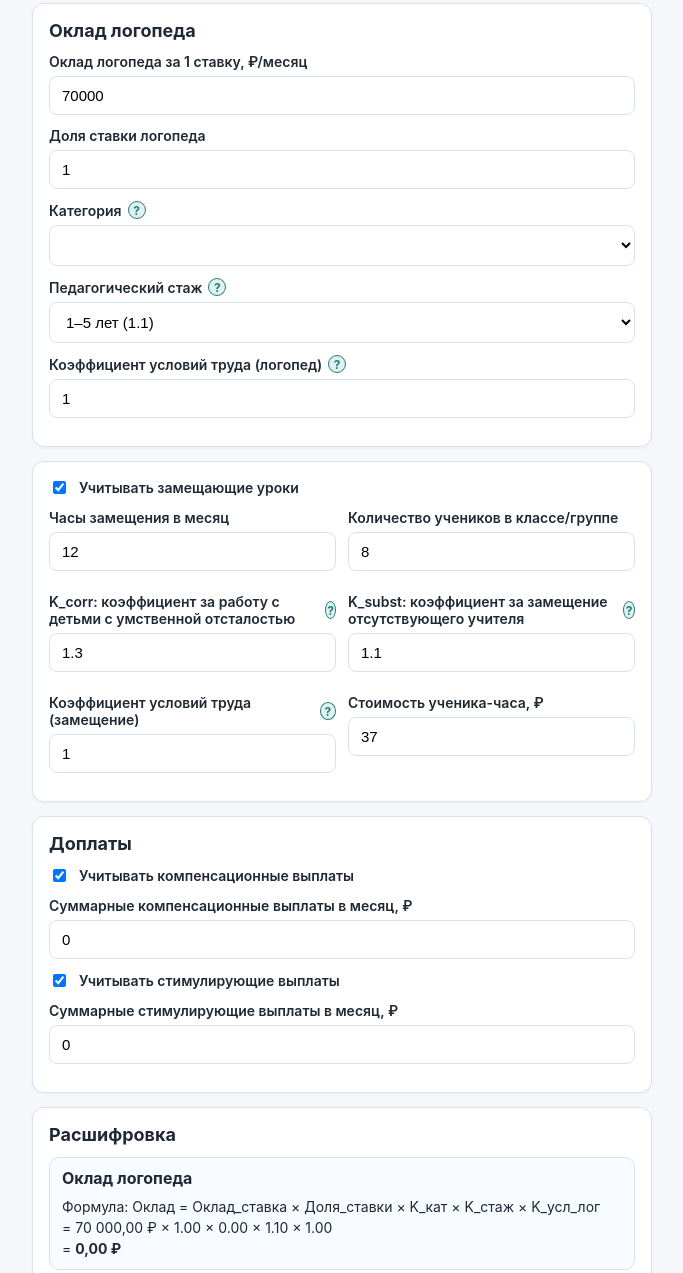
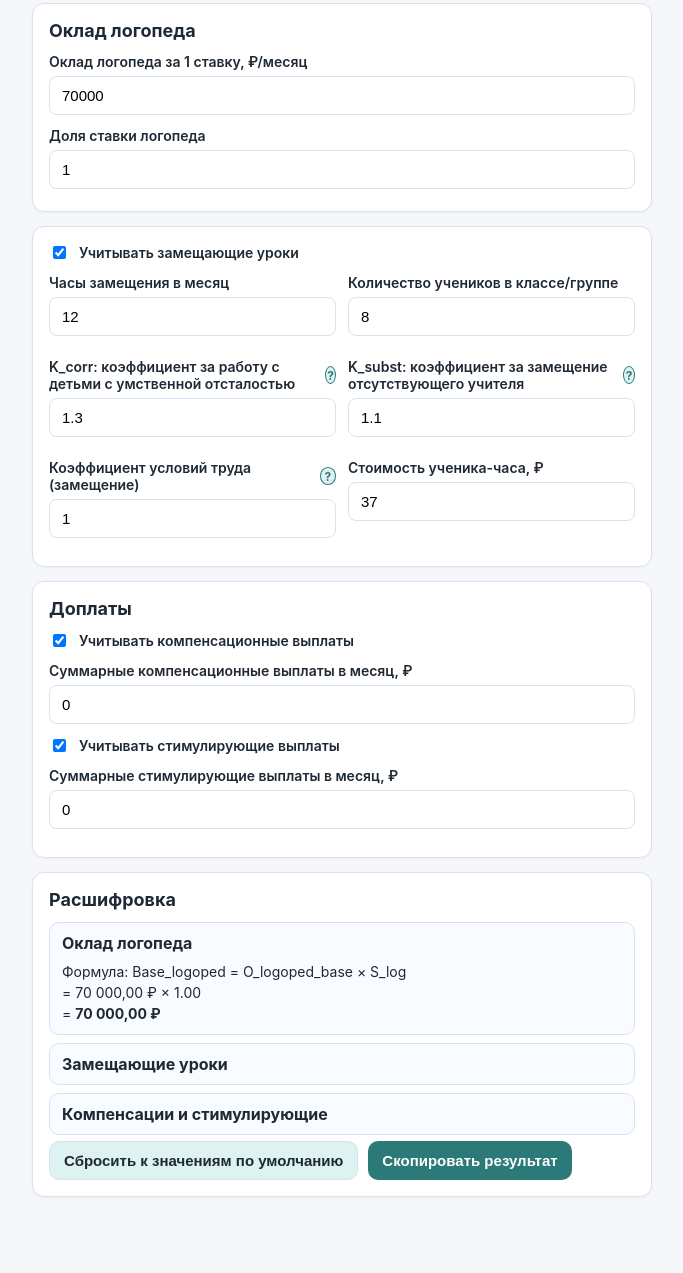
Before and after one commit to d1249/speech_therapist_salary_calc, a plain HTML site: page index.html in a window 1280 px wide. Shown: the part 799-2072 px from the top of the page, without its empty margins (298-981 px from the left). After the commit the page ends 2026 px from the top, so only its background shows below. Drawn offline with Linux system fonts and the light colour scheme.

Commit message:
Update base salary formula and warning

```diff
--- a/index.html
+++ b/index.html
@@ -221,6 +221,12 @@
       font-size: 14px;
     }
 
+    .warning-text {
+      color: var(--danger);
+      font-size: 14px;
+      margin-top: -6px;
+    }
+
     .flex-row {
       display: flex;
       align-items: center;
@@ -281,31 +287,9 @@
       </div>
       <div class="field">
         <label for="logoped_share">Доля ставки логопеда</label>
-        <input id="logoped_share" type="number" min="0" max="2" step="0.1">
+        <input id="logoped_share" type="number" min="0" max="1" step="0.25">
       </div>
-      <div class="field">
-        <label for="k_cat">Категория <span class="info" tabindex="0" data-tooltip="Категория педагога: без категории, первая или высшая. Коэффициент повышает оклад.">?</span></label>
-        <select id="k_cat">
-          <option value="1.0">Без категории (1.0)</option>
-          <option value="1.1">Первая категория (1.1)</option>
-          <option value="1.25">Высшая категория (1.25)</option>
-        </select>
-      </div>
-      <div class="field">
-        <label for="k_staj">Педагогический стаж <span class="info" tabindex="0" data-tooltip="Коэффициент стажа: рост с опытом. Диапазон 1.0–1.5.">?</span></label>
-        <select id="k_staj">
-          <option value="1.0">&lt; 1 года (1.0)</option>
-          <option value="1.1">1–5 лет (1.1)</option>
-          <option value="1.2">5–10 лет (1.2)</option>
-          <option value="1.3">10–15 лет (1.3)</option>
-          <option value="1.4">15–20 лет (1.4)</option>
-          <option value="1.5">20+ лет (1.5)</option>
-        </select>
-      </div>
-      <div class="field">
-        <label for="k_usl_log">Коэффициент условий труда (логопед) <span class="info" tabindex="0" data-tooltip="Учитывает особые условия труда. Обычно 1.0–1.3.">?</span></label>
-        <input id="k_usl_log" type="number" min="0" step="0.05">
-      </div>
+      <div id="mrot_warning" class="warning-text" aria-live="polite"></div>
     </section>
 
     <section>
@@ -393,9 +377,6 @@
       months_year: 12,
       t_logoped: 70000,
       logoped_share: 1.0,
-      k_cat: 1.0,
-      k_staj: 1.1,
-      k_usl_log: 1.0,
       use_substitution: true,
       h_subst: 12,
       n_students: 8,
@@ -418,9 +399,6 @@
       months_year: document.getElementById('months_year'),
       t_logoped: document.getElementById('t_logoped'),
       logoped_share: document.getElementById('logoped_share'),
-      k_cat: document.getElementById('k_cat'),
-      k_staj: document.getElementById('k_staj'),
-      k_usl_log: document.getElementById('k_usl_log'),
       use_substitution: document.getElementById('use_substitution'),
       h_subst: document.getElementById('h_subst'),
       n_students: document.getElementById('n_students'),
@@ -442,6 +420,8 @@
     const substitutionBlock = document.getElementById('substitution_block');
     const resetBtn = document.getElementById('reset_btn');
     const copyBtn = document.getElementById('copy_btn');
+    const mrotWarning = document.getElementById('mrot_warning');
+    const MROT = 19372;
 
     function formatMoney(value) {
       return `${value.toLocaleString('ru-RU', { minimumFractionDigits: 2, maximumFractionDigits: 2 })} ₽`;
@@ -486,12 +466,9 @@
     function recalc() {
       const tLogoped = parseNumber(inputs.t_logoped);
       const share = parseNumber(inputs.logoped_share);
-      const kCat = parseNumber(inputs.k_cat);
-      const kStaj = parseNumber(inputs.k_staj);
-      const kUslLog = parseNumber(inputs.k_usl_log);
 
       const baseOklad = tLogoped * share;
-      const zLogoped = baseOklad * kCat * kStaj * kUslLog;
+      const zLogoped = baseOklad;
 
       const useSubst = inputs.use_substitution.checked;
       const hSubst = useSubst ? parseNumber(inputs.h_subst) : 0;
@@ -521,8 +498,8 @@
       `;
 
       logopedBreakdown.innerHTML = `
-        Формула: Оклад = Оклад_ставка × Доля_ставки × K_кат × K_стаж × K_усл_лог<br>
-        = ${formatMoney(tLogoped)} × ${share.toFixed(2)} × ${kCat.toFixed(2)} × ${kStaj.toFixed(2)} × ${kUslLog.toFixed(2)}<br>
+        Формула: Base_logoped = O_logoped_base × S_log<br>
+        = ${formatMoney(tLogoped)} × ${share.toFixed(2)}<br>
         = <strong>${formatMoney(zLogoped)}</strong>
       `;
 
@@ -538,6 +515,12 @@
         Компенсации: ${useComp ? 'учитываются' : 'не учитываются'} — <strong>${formatMoney(zComp)}</strong><br>
         Стимулирующие: ${useStim ? 'учитываются' : 'не учитываются'} — <strong>${formatMoney(zStim)}</strong>
       `;
+
+      if (baseOklad < MROT && baseOklad > 0) {
+        mrotWarning.textContent = `Внимание: расчетный оклад ниже МРОТ (${formatMoney(MROT)}). Проверьте доплаты.`;
+      } else {
+        mrotWarning.textContent = '';
+      }
     }
 
     function attachListeners() {
```
